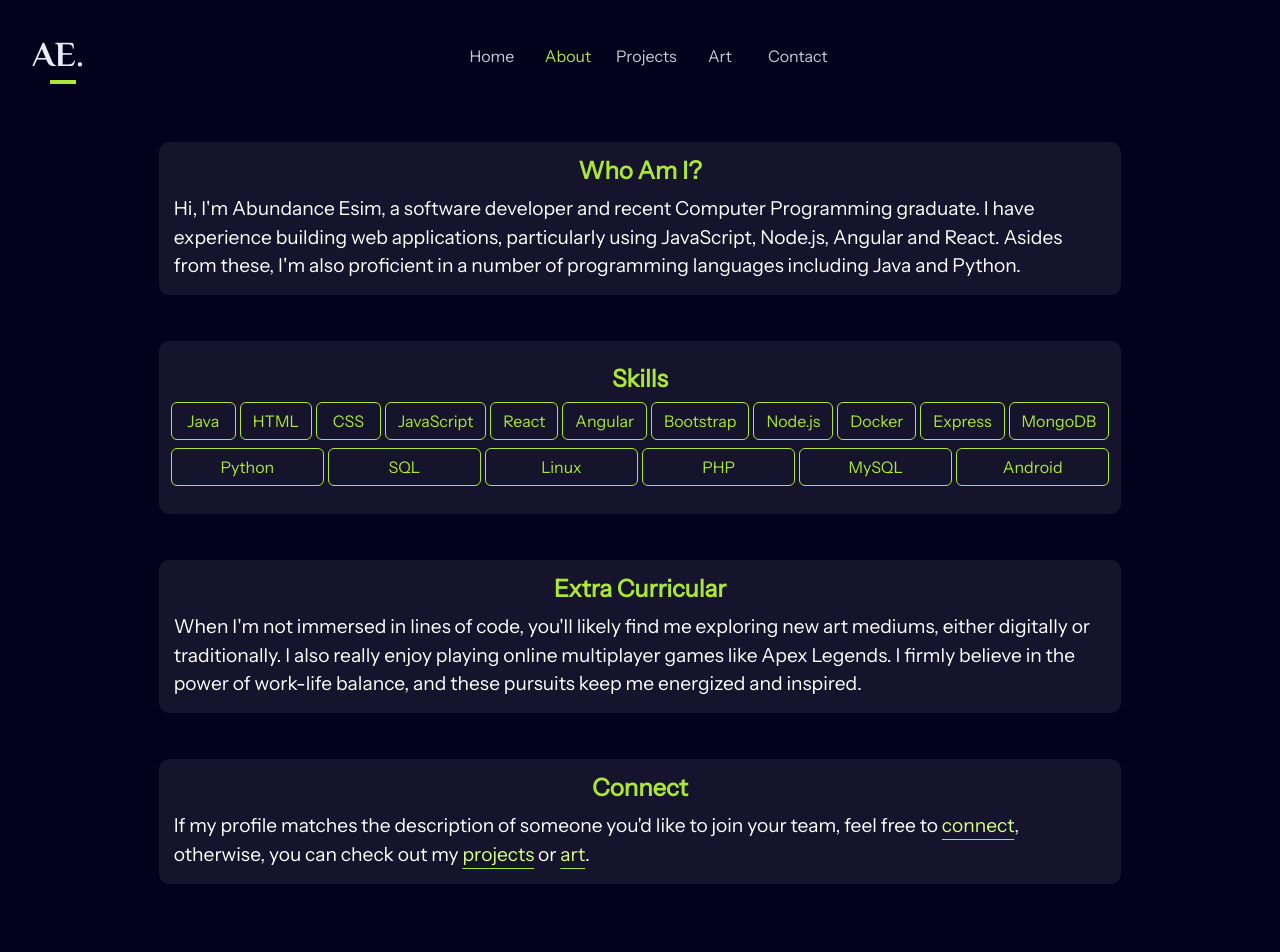
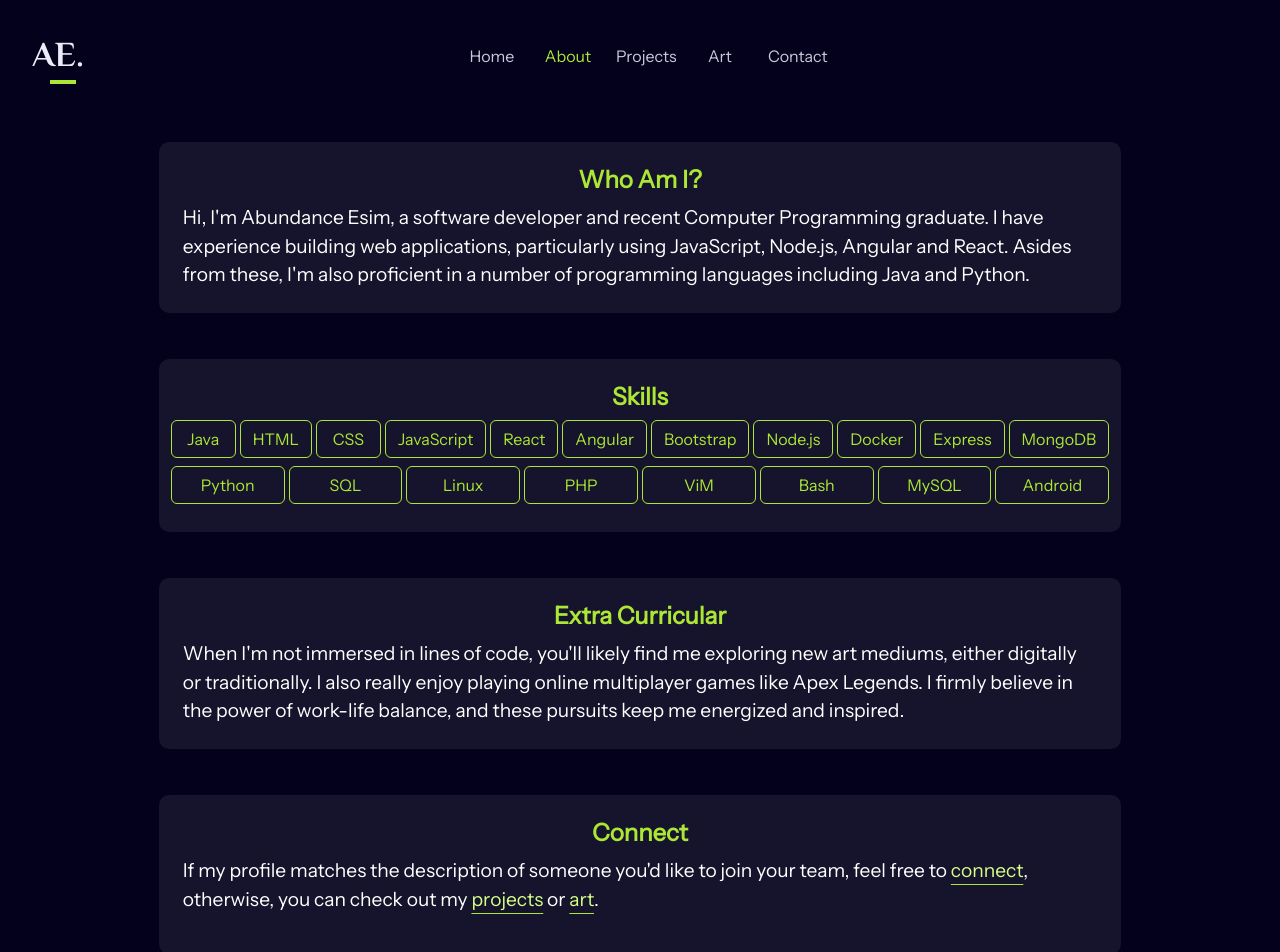
Before and after one commit to abundanceesim/website-portfolio, a React (Create React App) app in the folder client/: page /about in a window 1280 px wide. Shown: the top 952 px of the page. Built offline with nearby package versions, Linux system fonts and the light colour scheme.

Commit message:
Add animation to about page

```diff
--- a/client/src/App.css
+++ b/client/src/App.css
@@ -517,7 +517,7 @@ ul.nav-menu > a {
     font-size: 1.25rem;
     padding: 2px;
     position: relative;
-    z-index: -2;
+    z-index: 1;
   }
 
   input, textarea::placeholder{
@@ -624,10 +624,6 @@ ul.nav-menu > a {
       width: 75vw;
     }
 
-  /* #intro {
-      width: 75vw;
-  } */
-
   #content-wrap {
     width: 100vw;
   }
@@ -644,12 +640,6 @@ ul.nav-menu > a {
     height: 34vw;
   }
 }
-
-/* @media only screen and (min-width: 768px), (min-width: 940px){
-  .project-row {
-    justify-content: center;
-  }
-}  */
 
 @media only screen and (min-width: 768px) and (max-width: 1400px){
   #page-container {
@@ -675,16 +665,16 @@ ul.nav-menu > a {
   }
 
   .nav-container {
-    margin-right: 5.7rem;
+    margin-right: 6rem;
   }
 }
 
 /*---------About page----------------------*/
 .about-page {
   width: 80%;
-  animation-duration: 0.7s;
-    animation-name: animate-fade;
-    animation-fill-mode: backwards;
+  /* animation-duration: 0.7s;
+  animation-name: animate-fade;
+  animation-fill-mode: backwards; */
 }
 .about-txt {
   font-family: 'Instrument Sans';
@@ -697,13 +687,8 @@ ul.nav-menu > a {
   padding-top: 20px;
   padding: 15px;
   margin-top: 30px;
-  /* width: 100%; */
-  /* width: fit-content;
-  height: fit-content; */
   border-radius: 10px;
   background-color: rgba(255, 255, 255, 0.075);
-  /* animation-name: animate-open-scroll; */
-  animation-duration: 5s;
 }
 
 .about-heading {
@@ -716,14 +701,26 @@ ul.nav-menu > a {
   color:rgb(215, 255, 136);
   text-decoration: none;
   text-decoration-line: underline;
-    text-decoration-color: rgb(171, 231, 52);
-    /* text-decoration-thickness: 4px; */
-    text-underline-offset: 0.45rem;
+  text-decoration-color: rgb(171, 231, 52);
+  text-underline-offset: 0.45rem;
 }
 
 .about-links > a:hover {
   color: white;
 }
+
+#first, #second, #third, #fourth {
+  animation-duration: 0.5s;
+  animation-name: animate-pop;
+  animation-timing-function: cubic-bezier(.45, .63, .84, 1.2);
+  animation-fill-mode: backwards;
+}
+
+#first {animation-delay: 0.05s;}
+#second {animation-delay: 0.15s;}
+#third {animation-delay: 0.25s;}
+#fourth {animation-delay: 0.35s;}
+
 /*---------Projects page----------------------*/
 .projects {
   padding-top: 10px;
@@ -744,8 +741,6 @@ ul.nav-menu > a {
 }
 
 .project-card:hover {
-  /* border: solid 1px rgb(171, 231, 52); */
-  /* background: rgba(236, 236, 253, 0.199); */
   background: rgba(255, 255, 255, 0.116);
   transition-delay: 50ms;
   transition-timing-function: ease-in;
@@ -755,7 +750,6 @@ ul.nav-menu > a {
 
 .project-title {
   color: rgb(171, 231, 52);
-  /* font-size: 22px; */
   font-family: 'Instrument Sans', serif;
 }
 
@@ -775,15 +769,12 @@ ul.nav-menu > a {
   padding: 14px 5px;
   text-align: right;
   animation-duration: 0.7s;
-    animation-name: animate-fade;
-    animation-fill-mode: backwards;
-    /* animation-name: animate-pop;
-    animation-duration: 0.3s */
+  animation-name: animate-fade;
+  animation-fill-mode: backwards;
 }
 
 .github-source-btn {
   width: 26%;
-  /* yellowgreen used previously */
   border-color: rgb(171, 231, 52) !important;
   background-color: transparent !important;
   color: rgb(171, 231, 52) !important;
@@ -794,7 +785,6 @@ ul.nav-menu > a {
   border-color: rgb(171, 231, 52) !important;
   color: white !important;
 }
-
 
 
 /*------------Footer-----------------*/
--- a/client/src/pages/About.jsx
+++ b/client/src/pages/About.jsx
@@ -5,14 +5,14 @@ export default function About() {
 
   const skills = [
     "Java", "HTML", "CSS", "JavaScript", "React", "Angular", "Bootstrap", "Node.js",
-    "Docker", "Express", "MongoDB", "Python", "SQL", "Linux", "PHP", "MySQL", "Android"
+    "Docker", "Express", "MongoDB", "Python", "SQL", "Linux", "PHP", "ViM", "Bash","MySQL", "Android"
   ]
 
   return (
     <>
       <div className="container about-page">
         <div className="about-row row gap-3">
-          <div className=" col-3 about-card">
+          <div className=" col-3 about-card p-4" id="first">
             <div className="about-txt about-txt-primary">
               <h4 className="about-heading">Who Am I?</h4>
               Hi, I'm Abundance Esim, a software developer and recent Computer
@@ -22,7 +22,7 @@ export default function About() {
               languages including Java and Python.
             </div>
           </div>
-          <div className="col-3 about-card p-4">
+          <div className="col-3 about-card p-4" id="second">
             <div className="about-txt about-txt-secondary">
               <h4 className="about-heading">Skills</h4>
               <div className="row gap-1">
@@ -37,7 +37,7 @@ export default function About() {
               </div>
             </div>
           </div>
-          <div className=" col-3 about-card">
+          <div className=" col-3 about-card p-4" id="third">
             <div className="about-txt about-txt-secondary">
               <h4 className="about-heading">Extra Curricular</h4>
               When I'm not immersed in lines of code, you'll likely find me
@@ -47,10 +47,10 @@ export default function About() {
               these pursuits keep me energized and inspired.
             </div>
           </div>
-          <div className="col-3 about-card mb-2">
+          <div className="col-3 about-card mb-20 p-4" id="fourth">
             <div className="about-txt about-txt-secondary">
               <h4 className="about-heading">Connect</h4>
-              <div>
+              <div className="pb-3">
                 If my profile matches the description of someone you'd like to
                 join your team, feel free to{" "}
                 <span className="about-links">
```
